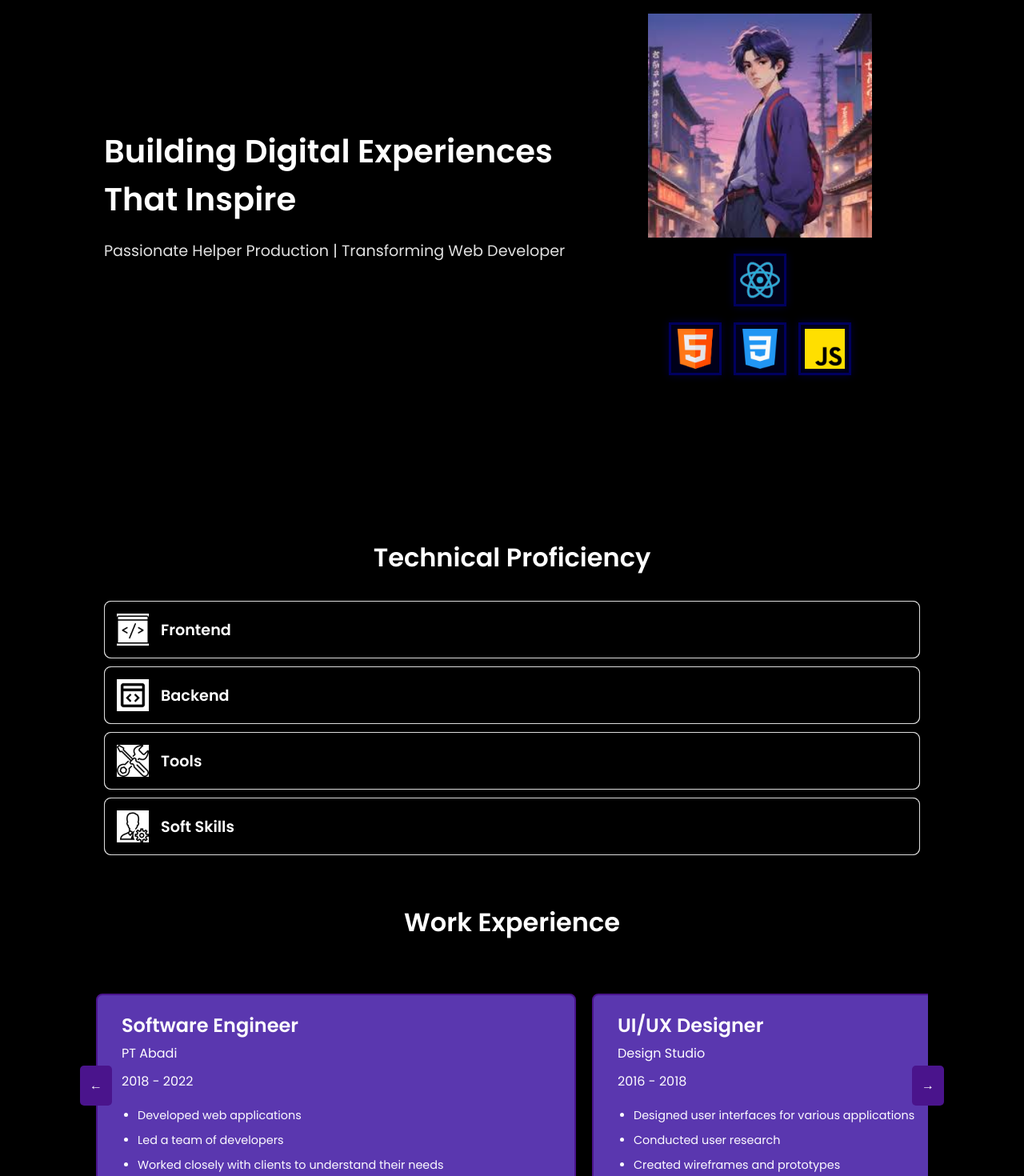
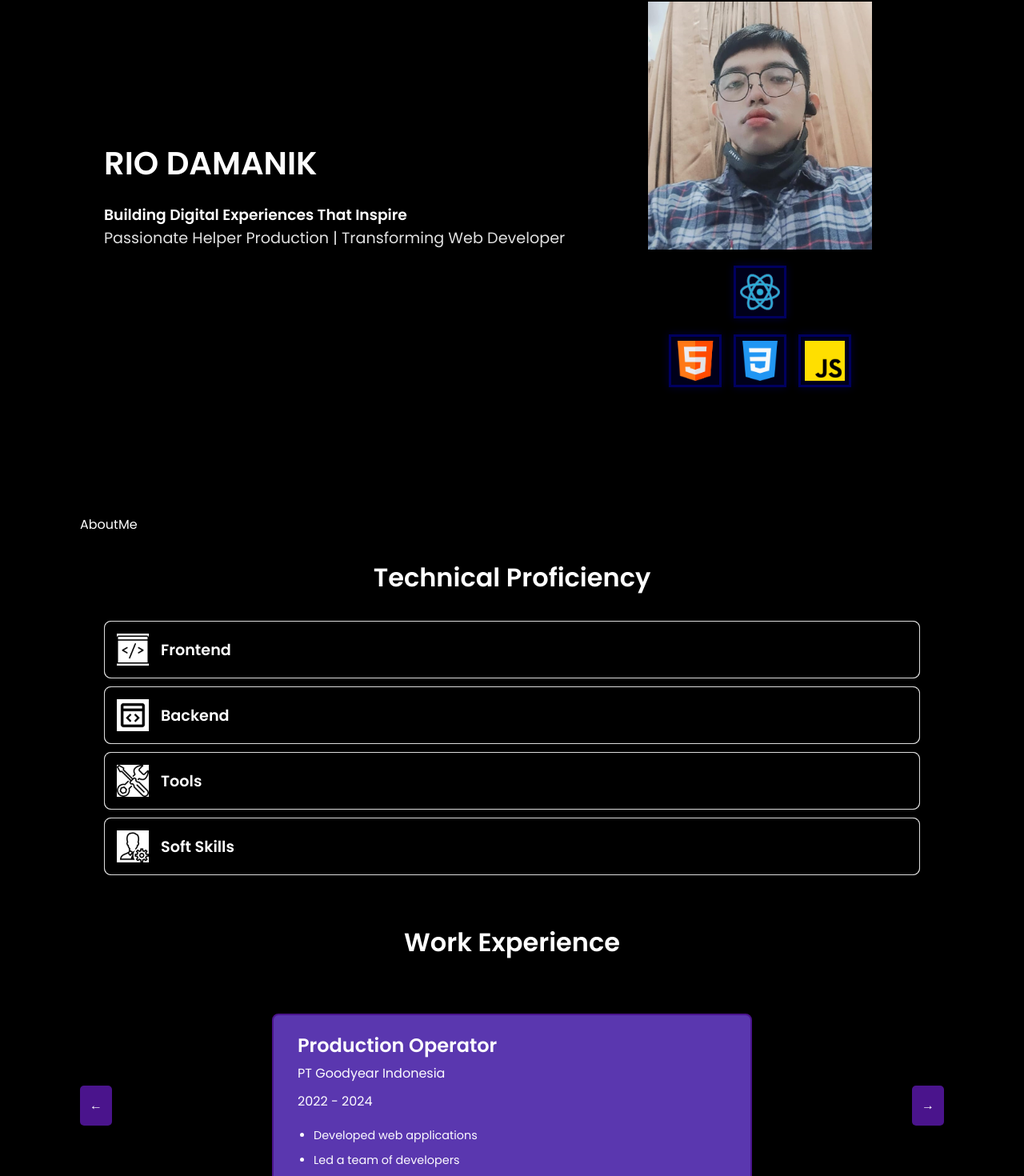
Before and after one commit to rio-damanik/react-portofolios, a React (Create React App) app: page / in a window 1280 px wide. Shown: the part 237-1707 px from the top of the page at 80% size. Built offline with nearby package versions, Linux system fonts and the light colour scheme.

Commit message:
second commit

```diff
--- a/public/index.html
+++ b/public/index.html
@@ -25,7 +25,7 @@
       work correctly both with client-side routing and a non-root public URL.
       Learn how to configure a non-root public URL by running `npm run build`.
     -->
-    <title>React App</title>
+    <title>The Portofolios</title>
   </head>
   <body>
     <noscript>You need to enable JavaScript to run this app.</noscript>
--- a/src/App.jsx
+++ b/src/App.jsx
@@ -6,6 +6,7 @@ import Skills from "./components/Skills/Skills";
 import WorkExperience from "./components/WorkExperience/WorkExperience";
 import ContactMe from "./components/ContactMe/ContactMe";
 import Footer from "./components/Footer/footer";
+import AboutMe from "./components/About/AboutMe";
 
 const App = () => {
   return (
@@ -13,6 +14,7 @@ const App = () => {
       <Navbar />
       <div className="container">
         <Hero />
+        <AboutMe />
         <Skills />
         <WorkExperience />
         <ContactMe />
--- /dev/null
+++ b/src/components/About/AboutMe.jsx
@@ -0,0 +1,7 @@
+import React from "react";
+
+const AboutMe = () => {
+  return <div>AboutMe</div>;
+};
+
+export default AboutMe;
--- a/src/components/Hero/Hero.jsx
+++ b/src/components/Hero/Hero.jsx
@@ -1,12 +1,12 @@
 import React from "react";
 import "./Hero.css";
-import { PhotoSizeSelectActual } from "@mui/icons-material";
 
 const Hero = () => {
   return (
     <section className="hero-container">
       <div className="hero-content">
-        <h2>Building Digital Experiences That Inspire</h2>
+        <h2>RIO DAMANIK</h2>
+        <h3>Building Digital Experiences That Inspire</h3>
         <p>Passionate Helper Production | Transforming Web Developer </p>
       </div>
 
--- a/src/components/NavBar/Navbar.jsx
+++ b/src/components/NavBar/Navbar.jsx
@@ -39,6 +39,11 @@ const Navbar = () => {
               </a>
             </li>
             <li>
+              <a className="menu-item" href="#About">
+                About
+              </a>
+            </li>
+            <li>
               <a className="menu-item" href="#skill">
                 Skill
               </a>
--- a/src/components/WorkExperience/WorkExperience.jsx
+++ b/src/components/WorkExperience/WorkExperience.jsx
@@ -25,28 +25,10 @@ const WorkExperience = () => {
 
   const experiences = [
     {
-      profession: "Software Engineer",
-      place: "PT Abadi",
-      years: "2018 - 2022",
+      profession: "Production Operator",
+      place: "PT Goodyear Indonesia",
+      years: "2022 - 2024",
       jobDesk: ["Developed web applications", "Led a team of developers", "Worked closely with clients to understand their needs"],
-    },
-    {
-      profession: "UI/UX Designer",
-      place: "Design Studio",
-      years: "2016 - 2018",
-      jobDesk: ["Designed user interfaces for various applications", "Conducted user research", "Created wireframes and prototypes"],
-    },
-    {
-      profession: "Software Engineer",
-      place: "Tech Solutions",
-      years: "2018 - 2022",
-      jobDesk: ["Developed web applications", "Led a team of developers", "Worked closely with clients to understand their needs"],
-    },
-    {
-      profession: "UI/UX Designer",
-      place: "Creative Agency",
-      years: "2016 - 2018",
-      jobDesk: ["Designed user interfaces for various applications", "Conducted user research", "Created wireframes and prototypes"],
     },
   ];
 
```
Also changed, not shown: public/assest/images/hero.png, src/components/About/AboutMe.css (added).
